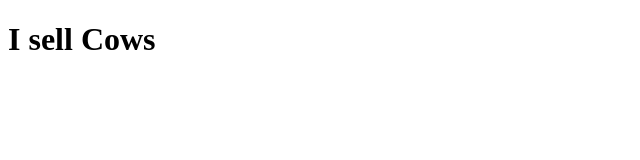
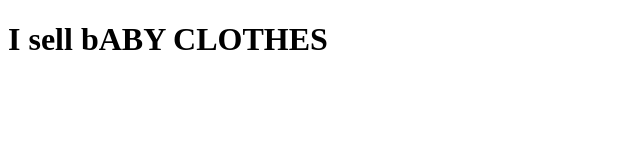
Before and after one commit to Aimee22224/ASIGNMENT-1, a plain HTML site: page index.html in a window 1280 px wide. Shown: the whole page, without its empty margins (0-640 px from the left). Drawn offline with Linux system fonts and the light colour scheme.

Commit message:
Update index.html

```diff
--- a/index.html
+++ b/index.html
@@ -6,6 +6,6 @@
     <title>Document</title>
 </head>
 <body>
-    <h1>I sell Cows</h1>
+    <h1>I sell bABY CLOTHES</h1>
 </body>
 </html>
```
